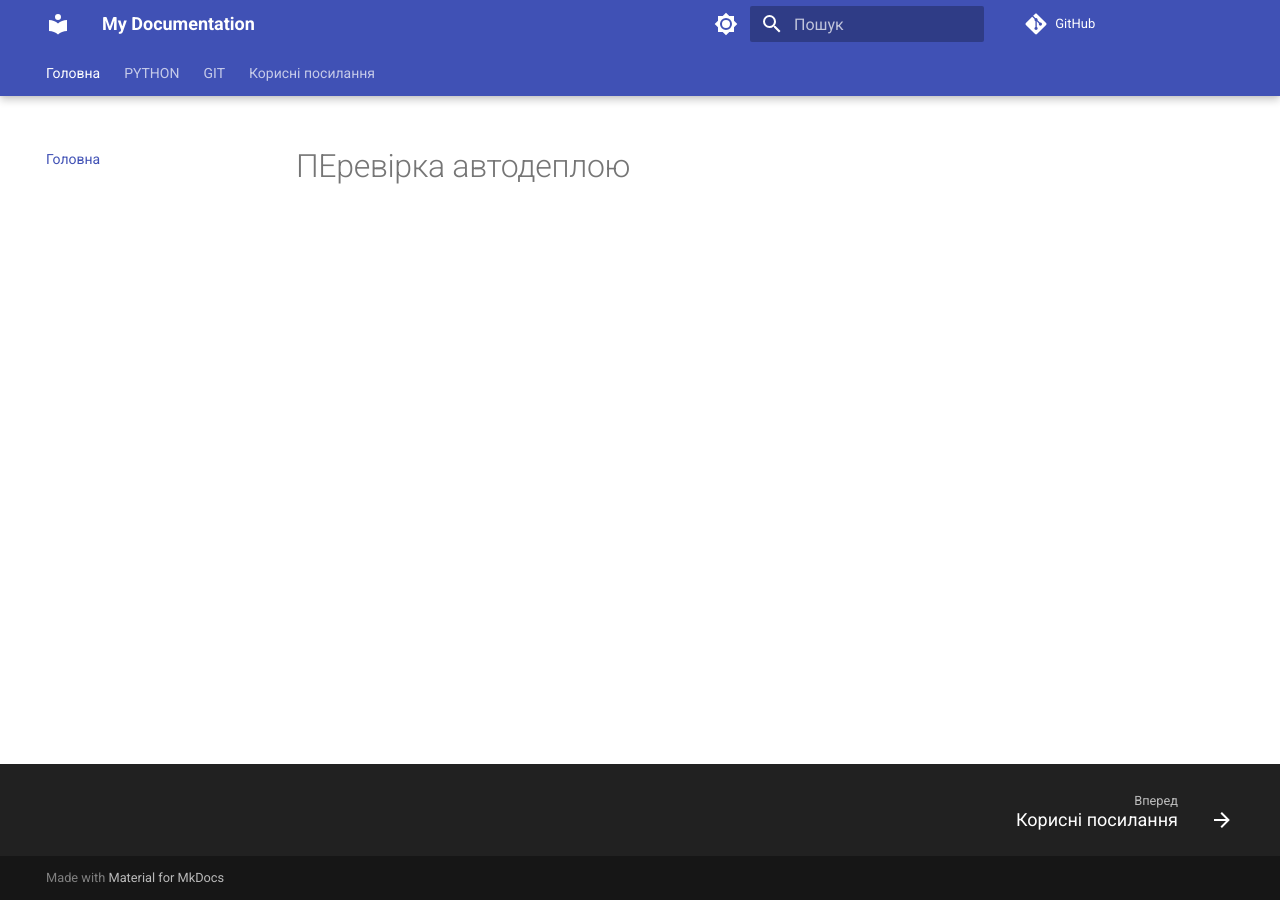
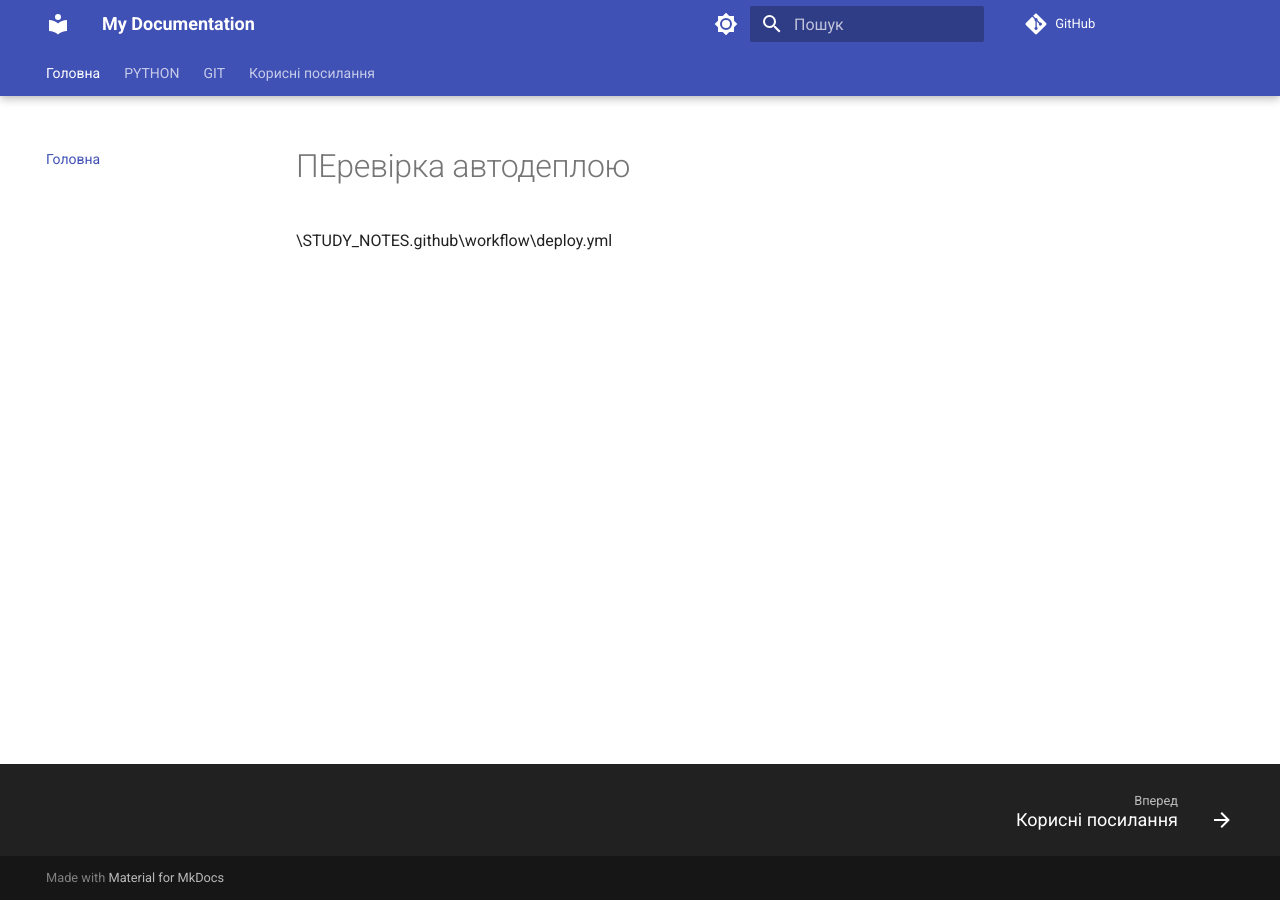
Before and after one commit to BatyrbekCherushev/STUDY_NOTES, an MkDocs documentation site: the page built from docs/index.md, in a window 1280 px wide. Built offline with MkDocs 1.6.1 and Material for MkDocs 9.7.7, drawn with Linux system fonts in a browser that asks for light colours; comment, search, counter and statistics services are not loaded.

Commit message:
test autodeployin try-2

```diff
--- a/docs/index.md
+++ b/docs/index.md
@@ -1 +1,3 @@
 # ПЕревірка автодеплою
+
+\STUDY_NOTES\.github\workflow\deploy.yml
```
Also changed, not shown: 2 other files.
